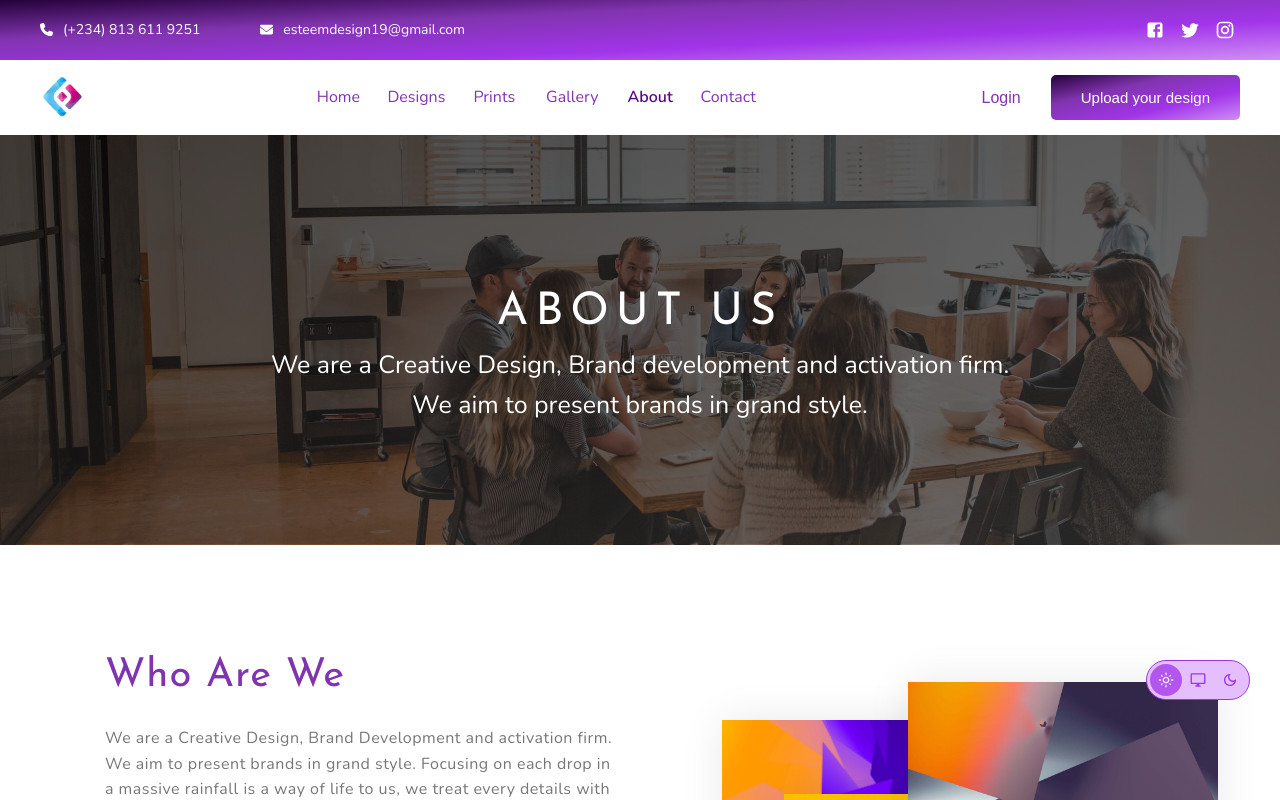
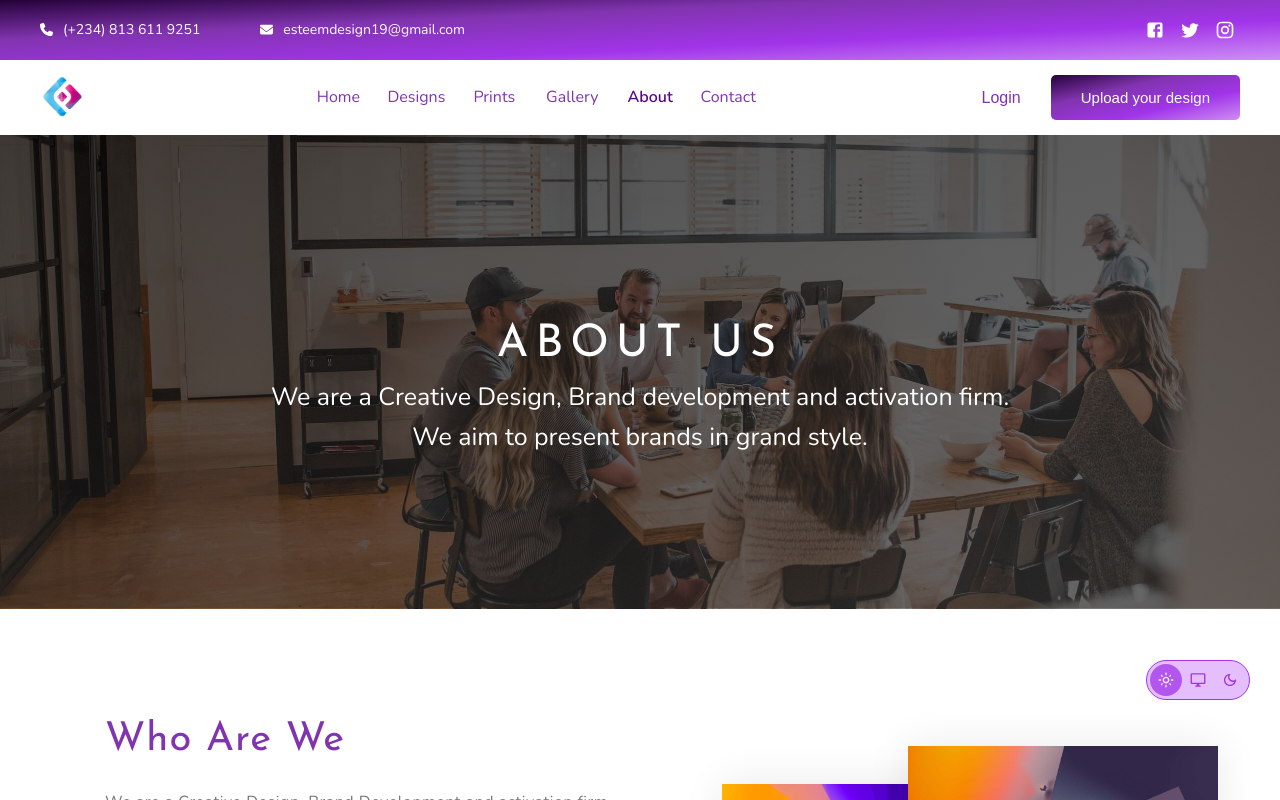
Before and after one commit to esteemayo/next-idesignx, a Next.js app: page /about in a window 1280 px wide. Shown: the top 800 px of the page. Built offline with nearby package versions, Linux system fonts and the light colour scheme.

Commit message:
feat: add styling

```diff
--- a/src/components/layouts/AboutLayout.tsx
+++ b/src/components/layouts/AboutLayout.tsx
@@ -10,7 +10,7 @@ const Container = styled.main`
   background-color: ${({ theme }) => theme.bg};
 
   display: grid;
-  grid-template-rows: 32vw 40vw min-content 20vw min-content;
+  grid-template-rows: 37vw 40vw min-content 20vw min-content;
   grid-template-columns:
     [full-start]minmax(6rem, 1fr) [center-start] repeat(
       8,
@@ -19,7 +19,11 @@ const Container = styled.main`
     [center-end] minmax(6rem, 1fr) [full-end];
 
   @media only screen and (max-width: 64em) {
-    grid-template-rows: 35vw min-content 30vw min-content 23vw;
+    grid-template-rows: 43vw min-content 30vw min-content 23vw;
+  }
+
+  @media only screen and (max-width: 59.375em) {
+    grid-template-rows: 45vw min-content 30vw min-content 23vw;
   }
 
   @media only screen and (max-width: 56.25em) {
```
